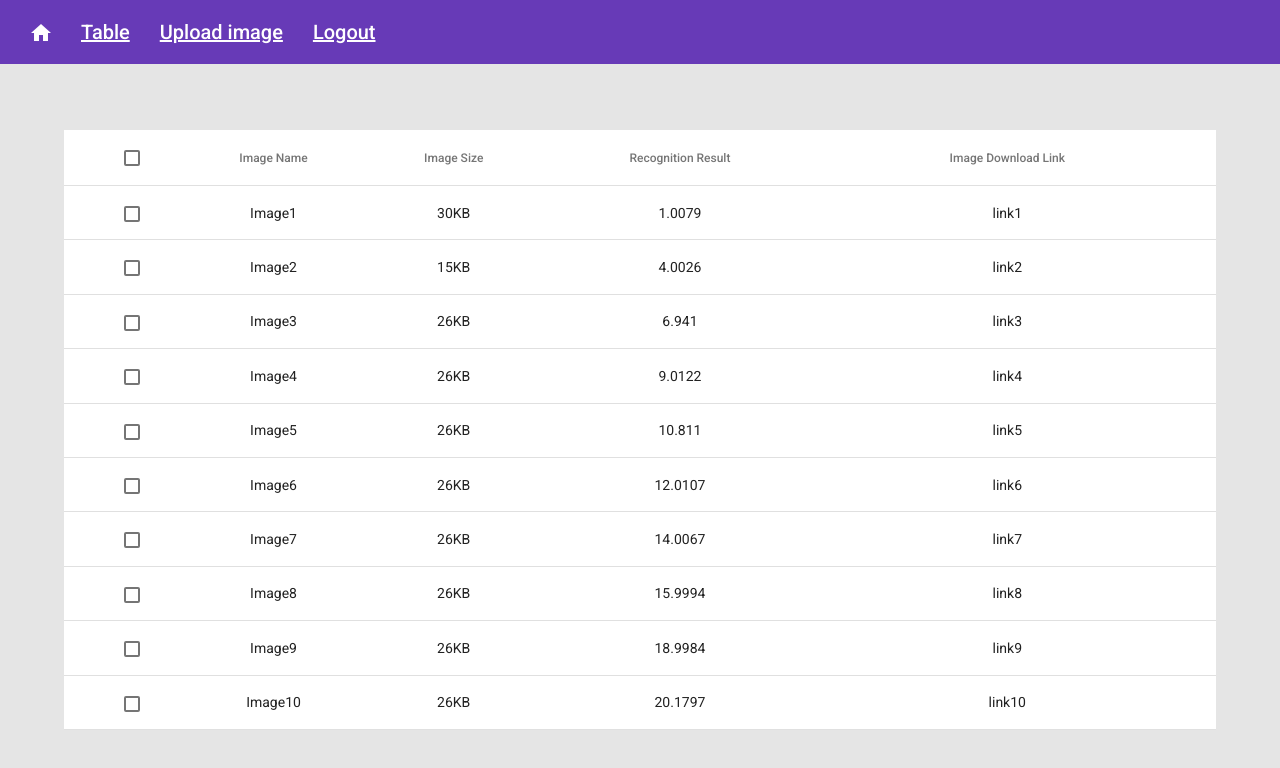
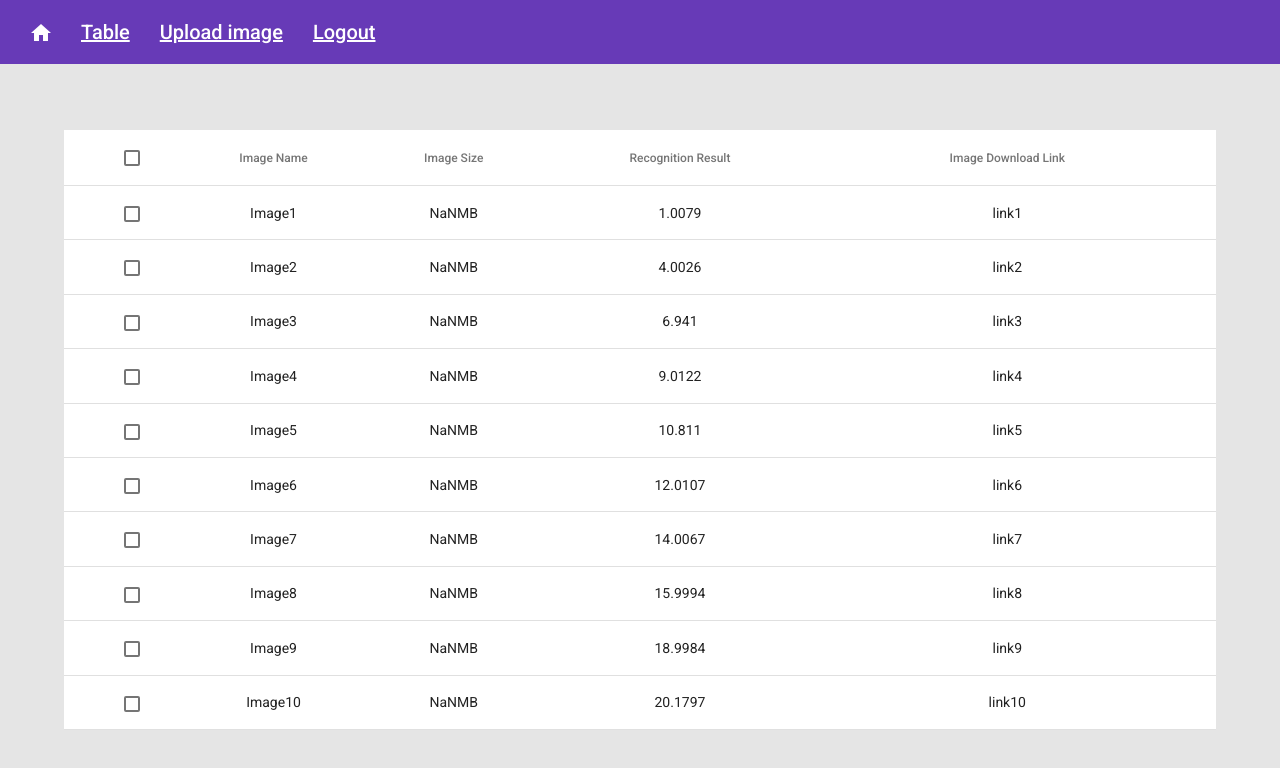
Before and after one commit to gabrielaburtan/ImageRecognitionWebApp, an Angular app in the folder fsd-app/: page /table in a window 1280 px wide. Shown: the top 768 px of the page. Built offline with nearby package versions, Linux system fonts and the light colour scheme.

Commit message:
Update on filesize pipe.

```diff
--- a/fsd-app/src/app/history-table/history-table.component.html
+++ b/fsd-app/src/app/history-table/history-table.component.html
@@ -25,7 +25,7 @@
             <!-- Image Size Column -->
             <ng-container matColumnDef="Image Size">
             <th mat-header-cell *matHeaderCellDef> Image Size </th>
-            <td mat-cell *matCellDef="let element"> {{element.size}} </td>
+            <td mat-cell *matCellDef="let element"> {{element.size|filesize}} </td>
             </ng-container>
 
             <!-- Recognition Result Column -->
```
